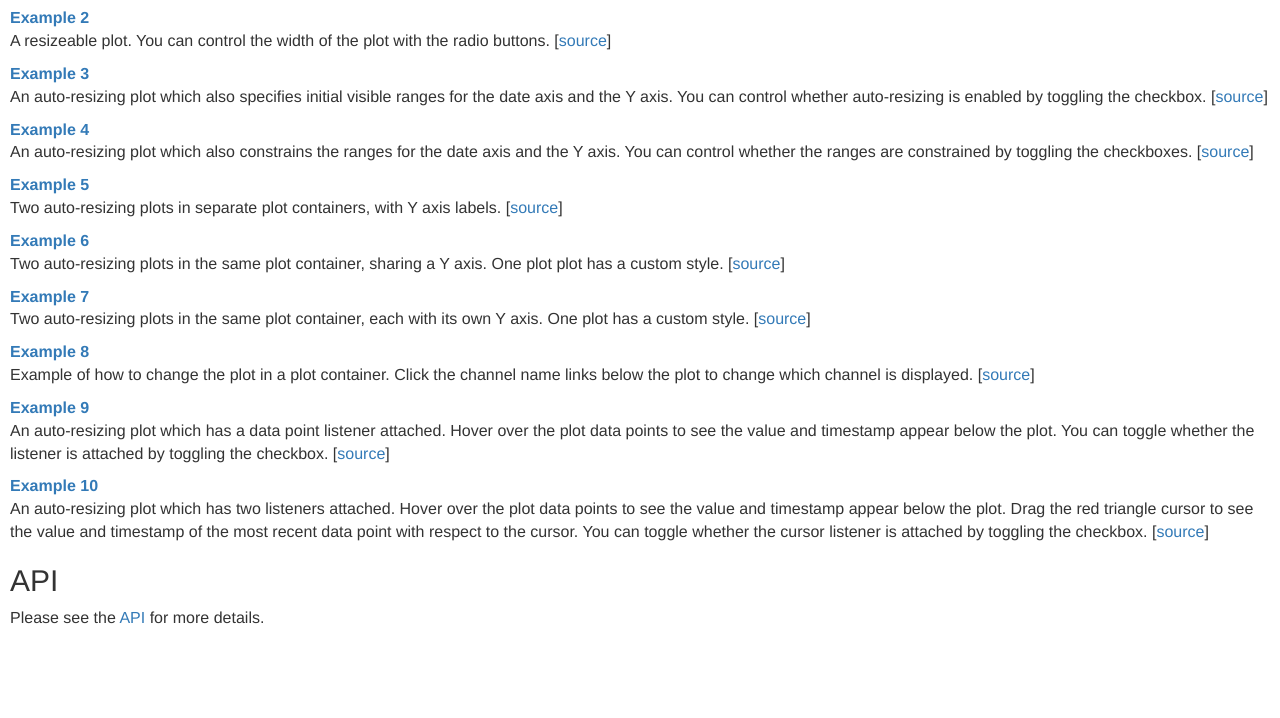
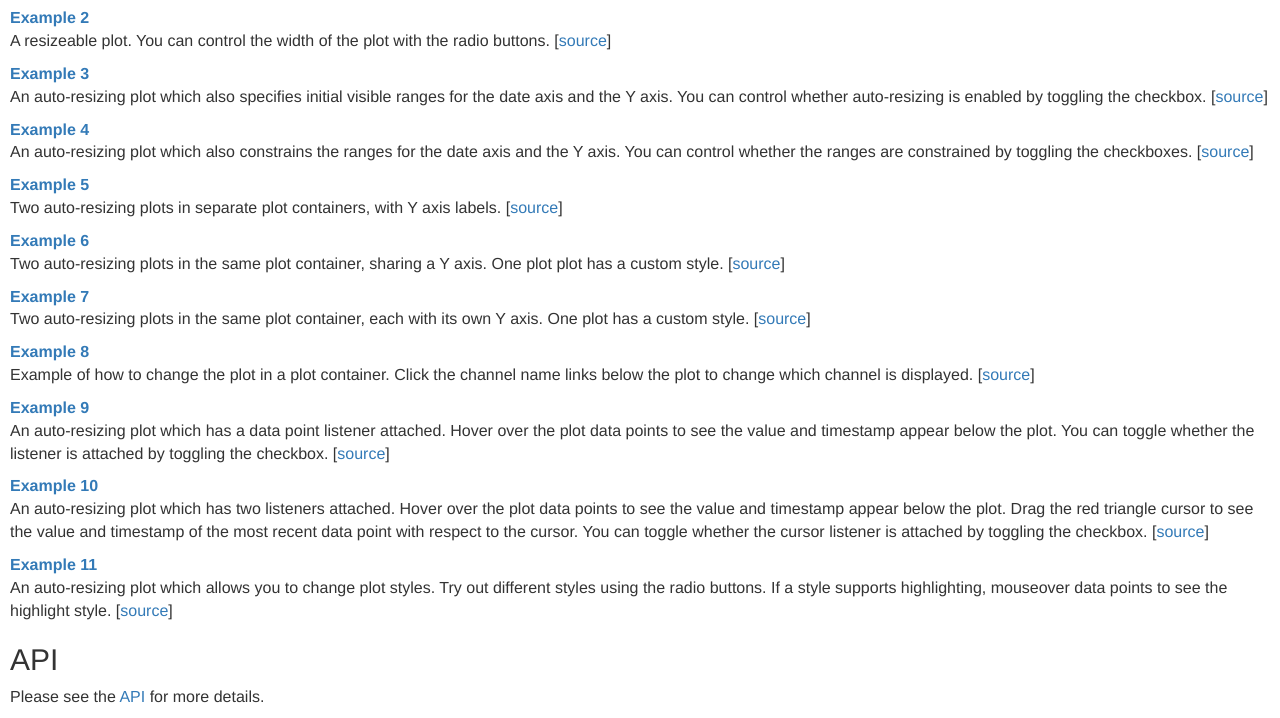
Before and after one commit to BodyTrack/plot-manager, a plain HTML site: page index.html in a window 1280 px wide. Shown: the part 204-922 px from the top of the page. Before the commit the page ends 844 px from the top, so only its background shows below. Drawn offline with nearby package versions, Linux system fonts and the light colour scheme.

Commit message:
Added example 11

```diff
--- a/index.html
+++ b/index.html
@@ -82,6 +82,12 @@
       data point with respect to the cursor. You can toggle whether the cursor listener is attached by toggling the checkbox.
       [<a href="https://github.com/BodyTrack/plot-manager/blob/master/index10.html" target="source">source</a>]
    </dd>
+   <dt><a href="index11.html" target="example">Example 11</a></dt>
+   <dd>
+      An auto-resizing plot which allows you to change plot styles. Try out different styles using the radio buttons. If
+      a style supports highlighting, mouseover data points to see the highlight style.
+      [<a href="https://github.com/BodyTrack/plot-manager/blob/master/index11.html" target="source">source</a>]
+   </dd>
 </dl>
 <h2>API</h2>
 Please see the <a href="docs/org.bodytrack.grapher.PlotManager.html" target="api">API</a> for more details.
```
